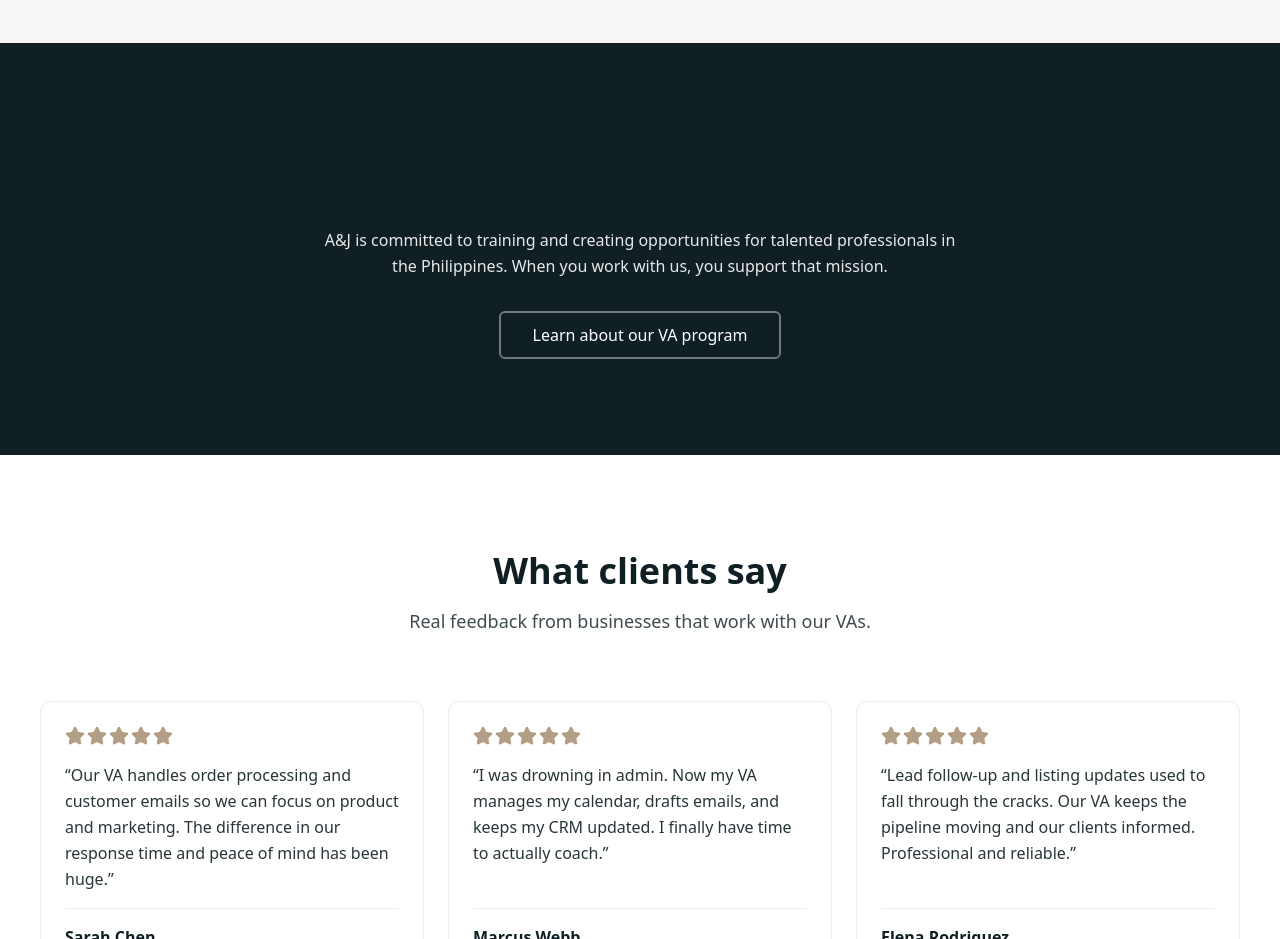
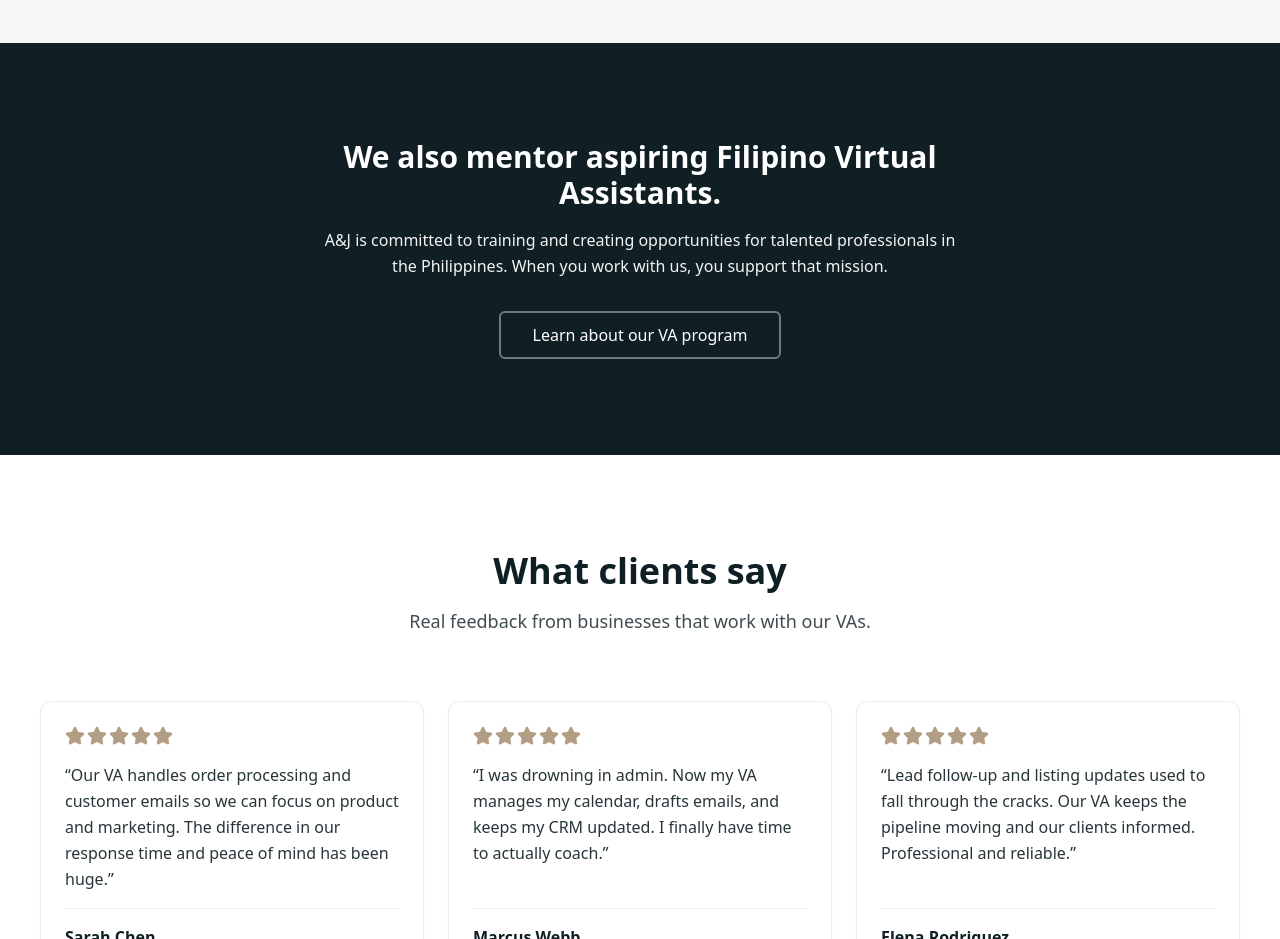
Before and after one commit to oxford14/ajvirtualassistance, a Next.js app: page / in a window 1280 px wide. Shown: the part 4300-5239 px from the top of the page. Built offline with nearby package versions, Linux system fonts and the light colour scheme.

Commit message:
Update mission banner styles on home page for improved readability. Changed text colors to enhance contrast and visibility, ensuring better user experience.

```diff
--- a/app/page.tsx
+++ b/app/page.tsx
@@ -278,15 +278,15 @@ export default function HomePage() {
       </section>
 
       {/* Mission banner */}
-      <section className="py-16 md:py-24 px-4 md:px-6 bg-primary text-primary-foreground">
+      <section className="py-16 md:py-24 px-4 md:px-6 bg-primary text-white">
         <AnimateIn animation="fade-in-up" className="container mx-auto max-w-2xl text-center">
-          <h2 className="text-2xl md:text-3xl font-semibold mb-4">
+          <h2 className="text-2xl md:text-3xl font-semibold mb-4 text-white">
             {home.missionBanner.title}
           </h2>
-          <p className="text-primary-foreground/90 mb-8 leading-relaxed">
+          <p className="text-white/95 mb-8 leading-relaxed">
             {home.missionBanner.description}
           </p>
-          <Button asChild variant="outline" size="lg" className="border-primary-foreground/40 text-primary-foreground hover:bg-primary-foreground/10">
+          <Button asChild variant="outline" size="lg" className="border-white/40 text-white hover:bg-white/10">
             <Link href={home.missionBanner.ctaHref}>{home.missionBanner.cta}</Link>
           </Button>
         </AnimateIn>
```
